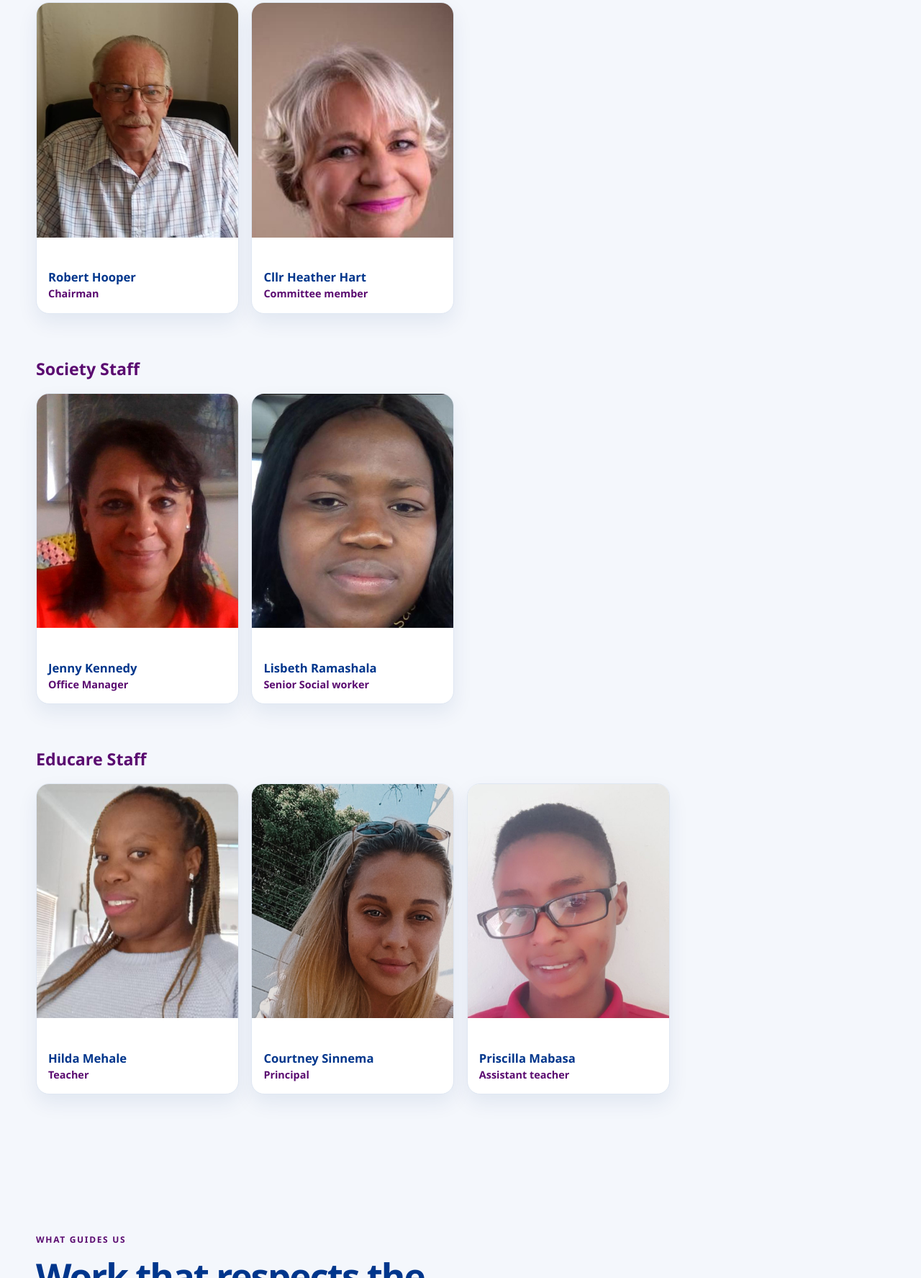
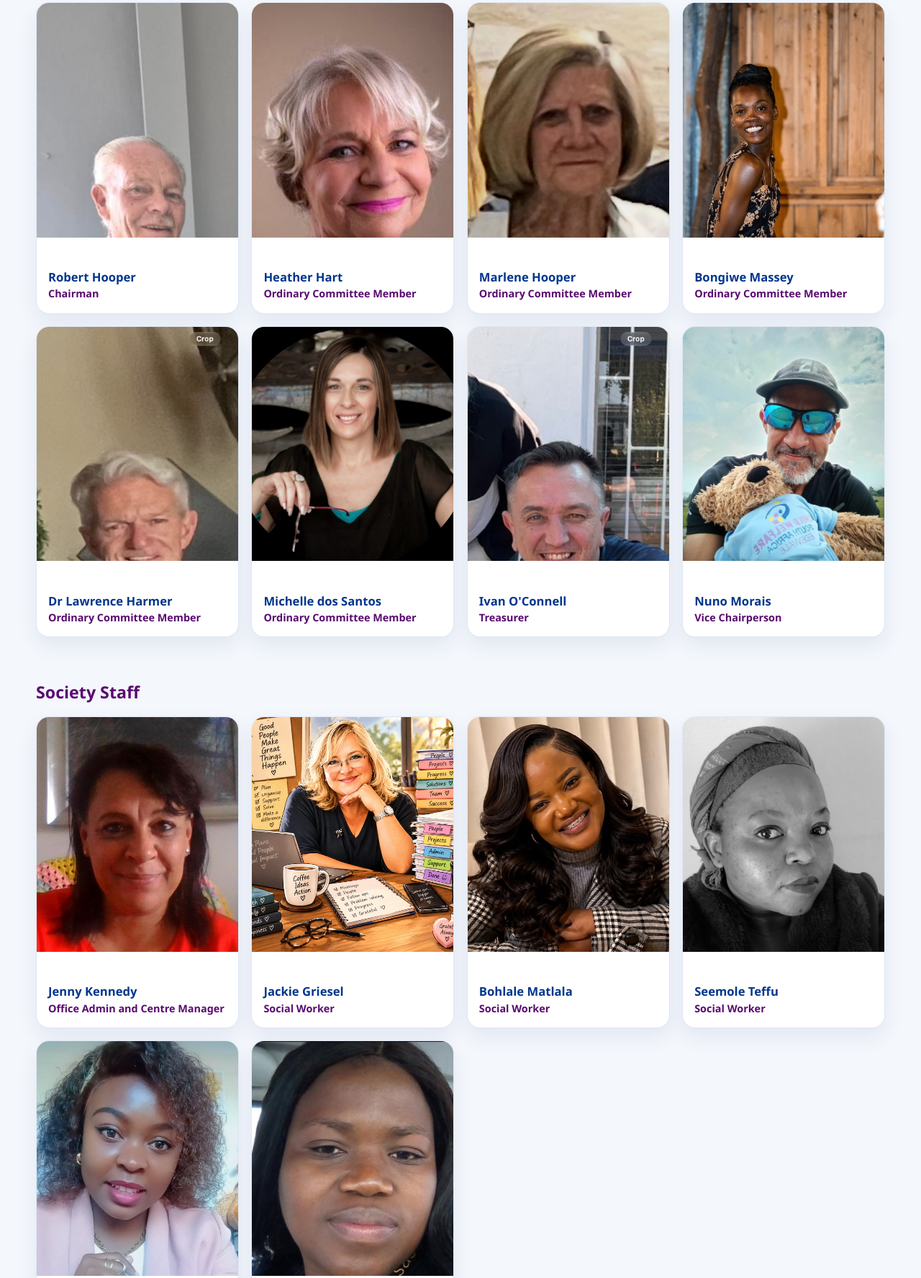
Before and after one commit to gramereaper-code/edenvale-child-welfare-website, a website: page about-us/who-we-are.html in a window 1280 px wide. Shown: the part 1456-3231 px from the top of the page at 72% size. Drawn offline with Linux system fonts and the light colour scheme.

Commit message:
IMG update

```diff
--- a/about-us/who-we-are.html
+++ b/about-us/who-we-are.html
@@ -123,7 +123,7 @@
             <div class="staff-grid" role="list">
               <article class="staff-card" role="listitem">
                 <img
-                  src="../images/staff/Robet-Hooper.jpg"
+                  src="../images/comittee-portraits/robert-hooper-chairman.jpg.jpeg"
                   alt="Robert Hooper, Chairman"
                 />
                 <div>
@@ -134,11 +134,71 @@
               <article class="staff-card" role="listitem">
                 <img
                   src="../images/staff/Heather-Hart.jpg"
-                  alt="Cllr Heather Hart, Committee member"
+                  alt="Heather Hart, Ordinary Committee Member"
                 />
                 <div>
-                  <h4>Cllr Heather Hart</h4>
-                  <p>Committee member</p>
+                  <h4>Heather Hart</h4>
+                  <p>Ordinary Committee Member</p>
+                </div>
+              </article>
+              <article class="staff-card" role="listitem">
+                <img
+                  src="../images/comittee-portraits/marlene-hooper-ordinary-committee-member.jpg.jpeg"
+                  alt="Marlene Hooper, Ordinary Committee Member"
+                />
+                <div>
+                  <h4>Marlene Hooper</h4>
+                  <p>Ordinary Committee Member</p>
+                </div>
+              </article>
+              <article class="staff-card" role="listitem">
+                <img
+                  src="../images/comittee-portraits/bongiwe-massey-ordinary-committee-member.jpg.jpeg"
+                  alt="Bongiwe Massey, Ordinary Committee Member"
+                />
+                <div>
+                  <h4>Bongiwe Massey</h4>
+                  <p>Ordinary Committee Member</p>
+                </div>
+              </article>
+              <article class="staff-card" role="listitem">
+                <img
+                  src="../images/comittee-portraits/dr-lawrence-harmer-ordinary-committee-member.jpg.jpeg"
+                  alt="Dr Lawrence Harmer, Ordinary Committee Member"
+                />
+                <div>
+                  <h4>Dr Lawrence Harmer</h4>
+                  <p>Ordinary Committee Member</p>
+                </div>
+              </article>
+              <article class="staff-card" role="listitem">
+                <img
+                  src="../images/comittee-portraits/michelle-dos-santos-ordinary-committee-member.jpg.jpeg"
+                  alt="Michelle dos Santos, Ordinary Committee Member"
+                />
+                <div>
+                  <h4>Michelle dos Santos</h4>
+                  <p>Ordinary Committee Member</p>
+                </div>
+              </article>
+              <article class="staff-card" role="listitem">
+                <img
+                  src="../images/comittee-portraits/ivan-oconnell-treasurer.jpg.jpeg"
+                  alt="Ivan O'Connell, Treasurer"
+                />
+                <div>
+                  <h4>Ivan O'Connell</h4>
+                  <p>Treasurer</p>
+                </div>
+              </article>
+              <article class="staff-card" role="listitem">
+                <img
+                  src="../images/comittee-portraits/nuno-morais-vice-chairperson.jpg.jpeg"
+                  alt="Nuno Morais, Vice Chairperson"
+                />
+                <div>
+                  <h4>Nuno Morais</h4>
+                  <p>Vice Chairperson</p>
                 </div>
               </article>
             </div>
@@ -149,11 +209,51 @@
               <article class="staff-card" role="listitem">
                 <img
                   src="../images/staff/Jenny.jpg"
-                  alt="Jenny Kennedy, Office Manager"
+                  alt="Jenny Kennedy, Office Admin and Centre Manager"
                 />
                 <div>
                   <h4>Jenny Kennedy</h4>
-                  <p>Office Manager</p>
+                  <p>Office Admin and Centre Manager</p>
+                </div>
+              </article>
+              <article class="staff-card" role="listitem">
+                <img
+                  src="../images/comittee-portraits/jackie-griesel-social-worker.jpg.jpeg"
+                  alt="Jackie Griesel, Social Worker"
+                />
+                <div>
+                  <h4>Jackie Griesel</h4>
+                  <p>Social Worker</p>
+                </div>
+              </article>
+              <article class="staff-card" role="listitem">
+                <img
+                  src="../images/comittee-portraits/bohlale-matlala-social-worker.jpg.jpeg"
+                  alt="Bohlale Matlala, Social Worker"
+                />
+                <div>
+                  <h4>Bohlale Matlala</h4>
+                  <p>Social Worker</p>
+                </div>
+              </article>
+              <article class="staff-card" role="listitem">
+                <img
+                  src="../images/comittee-portraits/seemole-teffu-social-worker.jpg.jpeg"
+                  alt="Seemole Teffu, Social Worker"
+                />
+                <div>
+                  <h4>Seemole Teffu</h4>
+                  <p>Social Worker</p>
+                </div>
+              </article>
+              <article class="staff-card" role="listitem">
+                <img
+                  src="../images/comittee-portraits/sebabatso-mofokeng-auxiliary-social-worker.jpg.jpeg"
+                  alt="Sebabatso Mofokeng, Auxiliary Social Worker"
+                />
+                <div>
+                  <h4>Sebabatso Mofokeng</h4>
+                  <p>Auxiliary Social Worker</p>
                 </div>
               </article>
               <article class="staff-card" role="listitem">
@@ -173,32 +273,42 @@
             <div class="staff-grid" role="list">
               <article class="staff-card" role="listitem">
                 <img
-                  src="../images/staff/Hilda-Mehale-pic4-r.jpg"
-                  alt="Hilda Mehale, Teacher"
+                  src="../images/comittee-portraits/hilda-mehale-grade-rr-teacher.jpg.jpeg"
+                  alt="Hilda Mehale, Grade RR Teacher"
                 />
                 <div>
                   <h4>Hilda Mehale</h4>
-                  <p>Teacher</p>
+                  <p>Grade RR Teacher</p>
                 </div>
               </article>
               <article class="staff-card" role="listitem">
                 <img
-                  src="../images/staff/Courtney-Sinnema-pic3-r.jpg"
-                  alt="Courtney Sinnema, Principal"
+                  src="../images/comittee-portraits/courtney-sinnema-grade-r-teacher-educare-principal.jpg.jpeg"
+                  alt="Courtney Sinnema, Grade R Teacher and Educare Principal"
                 />
                 <div>
                   <h4>Courtney Sinnema</h4>
-                  <p>Principal</p>
+                  <p>Grade R Teacher and Educare Principal</p>
                 </div>
               </article>
               <article class="staff-card" role="listitem">
                 <img
-                  src="../images/staff/Priscilla.jpg"
-                  alt="Priscilla Mabasa, Assistant teacher"
+                  src="../images/comittee-portraits/priscilla-mabasa-ecd-assistant.jpg.jpeg"
+                  alt="Priscilla Mabasa, ECD Assistant"
                 />
                 <div>
                   <h4>Priscilla Mabasa</h4>
-                  <p>Assistant teacher</p>
+                  <p>ECD Assistant</p>
+                </div>
+              </article>
+              <article class="staff-card" role="listitem">
+                <img
+                  src="../images/comittee-portraits/johanna-madidimalo-grade-rrr-teacher.jpg.jpeg"
+                  alt="Johanna Madidimalo, Grade RRR Teacher"
+                />
+                <div>
+                  <h4>Johanna Madidimalo</h4>
+                  <p>Grade RRR Teacher</p>
                 </div>
               </article>
             </div>
```
Also changed, not shown: images/comittee-portraits/bohlale-matlala-social-worker.jpg.jpeg (added), images/comittee-portraits/bongiwe-massey-ordinary-committee-member.jpg.jpeg (added), images/comittee-portraits/courtney-sinnema-grade-r-teacher-educare-principal.jpg.jpeg (added), images/comittee-portraits/dr-lawrence-harmer-ordinary-committee-member.jpg.jpeg (added), images/comittee-portraits/hilda-mehale-grade-rr-teacher.jpg.jpeg (added), images/comittee-portraits/ivan-oconnell-treasurer.jpg.jpeg (added), images/comittee-portraits/jackie-griesel-social-worker.jpg.jpeg (added), images/comittee-portraits/johanna-madidimalo-grade-rrr-teacher.jpg.jpeg (added), images/comittee-portraits/marlene-hooper-ordinary-committee-member.jpg.jpeg (added), images/comittee-portraits/michelle-dos-santos-ordinary-committee-member.jpg.jpeg (added), images/comittee-portraits/nuno-morais-vice-chairperson.jpg.jpeg (added), images/comittee-portraits/priscilla-mabasa-ecd-assistant.jpg.jpeg (added), images/comittee-portraits/robert-hooper-chairman.jpg.jpeg (added), images/comittee-portraits/sebabatso-mofokeng-auxiliary-social-worker.jpg.jpeg (added), 1 more files.
